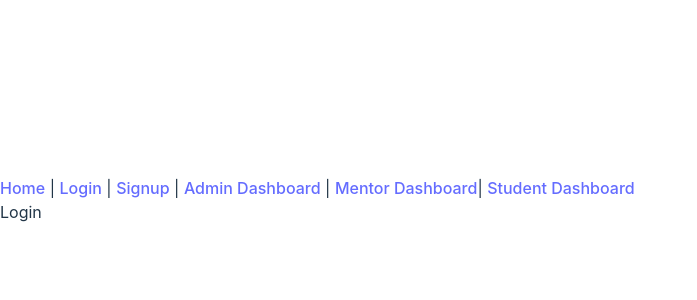
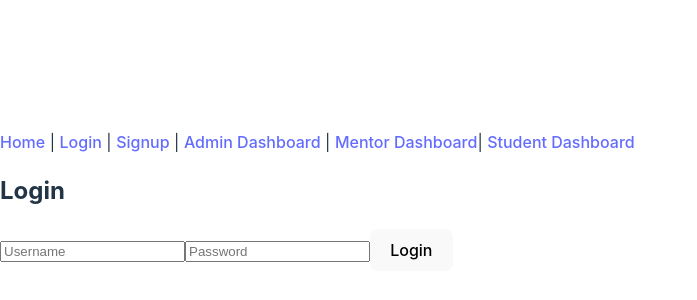
Before and after one commit to crown-coder/School-Site, a React (Vite) app: page /login in a window 1280 px wide. Shown: the part 200-500 px from the top of the page, without its empty margins (0-697 px from the left). Built offline with nearby package versions, Linux system fonts and the light colour scheme.

Commit message:
Add reusable components (Button, InputField, Card, Loader, Modal)

```diff
--- /dev/null
+++ b/src/components/Button.jsx
@@ -0,0 +1,11 @@
+import React from 'react'
+
+const Button = ({ text, onClick, style }) => {
+  return (
+    <button onClick={onClick} style={style} className='btn'>
+        {text}
+    </button>
+  )
+}
+
+export default Button
--- /dev/null
+++ b/src/components/InputField.jsx
@@ -0,0 +1,15 @@
+import React from 'react'
+
+const InputField = ({ type, placeholder, value, onChange }) => {
+  return (
+    <input
+        type={type}
+        placeholder={placeholder}
+        value={value}
+        onChange={onChange}
+        className='input-field'
+    />
+  )
+}
+
+export default InputField
--- a/src/pages/Login.jsx
+++ b/src/pages/Login.jsx
@@ -1,9 +1,33 @@
-import React from 'react'
+import React, { useState } from 'react'
+import Button from '../components/Button';
+import InputField from '../components/InputField';
+
 
 const Login = () => {
+  const [username, setUsername] = useState('');
+  const [password, setPassword] = useState('');
+
+  const handleLogin = () => {
+    //login logic here
+    alert(`Logging as ${username}`);
+  }
+
   return (
     <div>
-      Login
+      <h2>Login</h2>
+      <InputField
+        type='text'
+        placeholder="Username"
+        value={username}
+        onChange={(e) => setUsername(e.target.value)}
+      />
+      <InputField
+        type='password'
+        placeholder="Password"
+        value={password}
+        onChange={(e) => setPassword(e.target.value)}
+      />
+      <Button text="Login" onClick={handleLogin}/>
     </div>
   )
 }
```
Also changed, not shown: src/components/Card.jsx (added, +15 -0 lines), src/components/Loader.jsx (added, +11 -0 lines), src/components/Modal.jsx (added, +16 -0 lines), src/styles/components.css (added).
